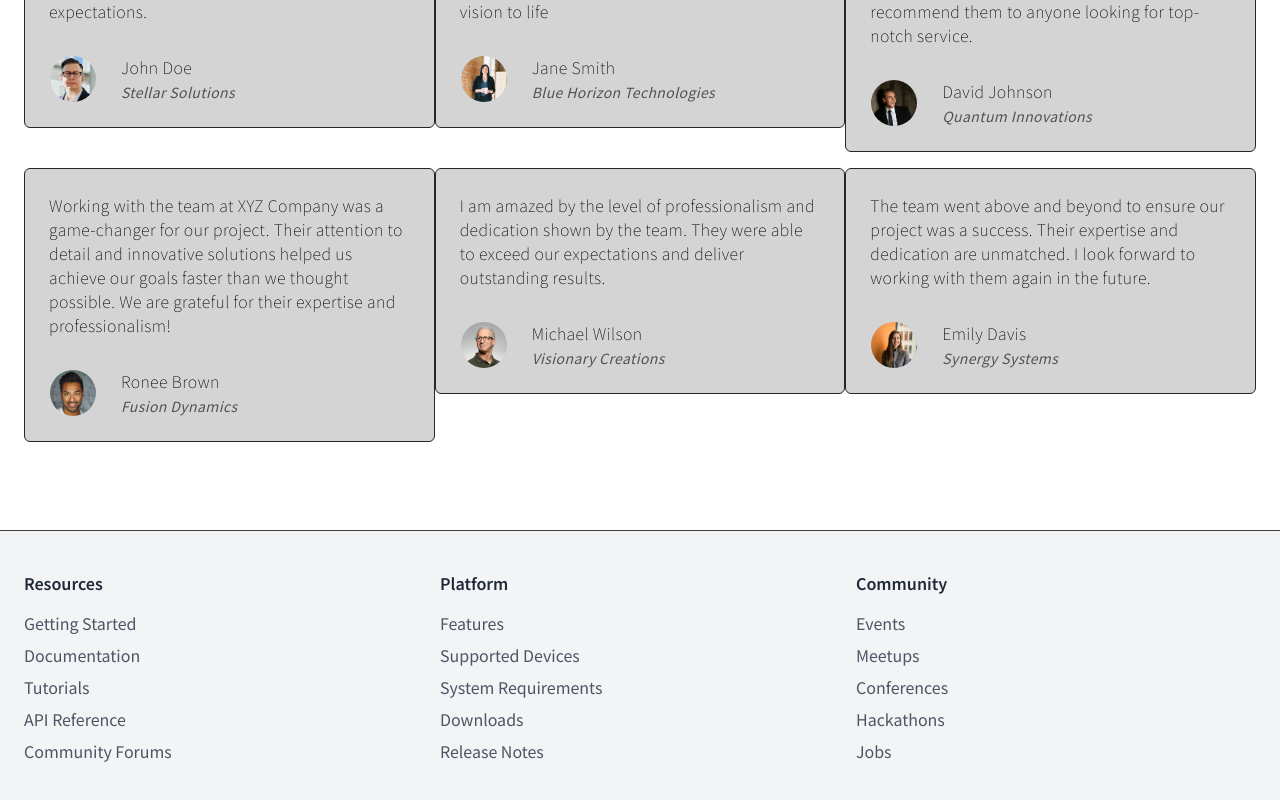
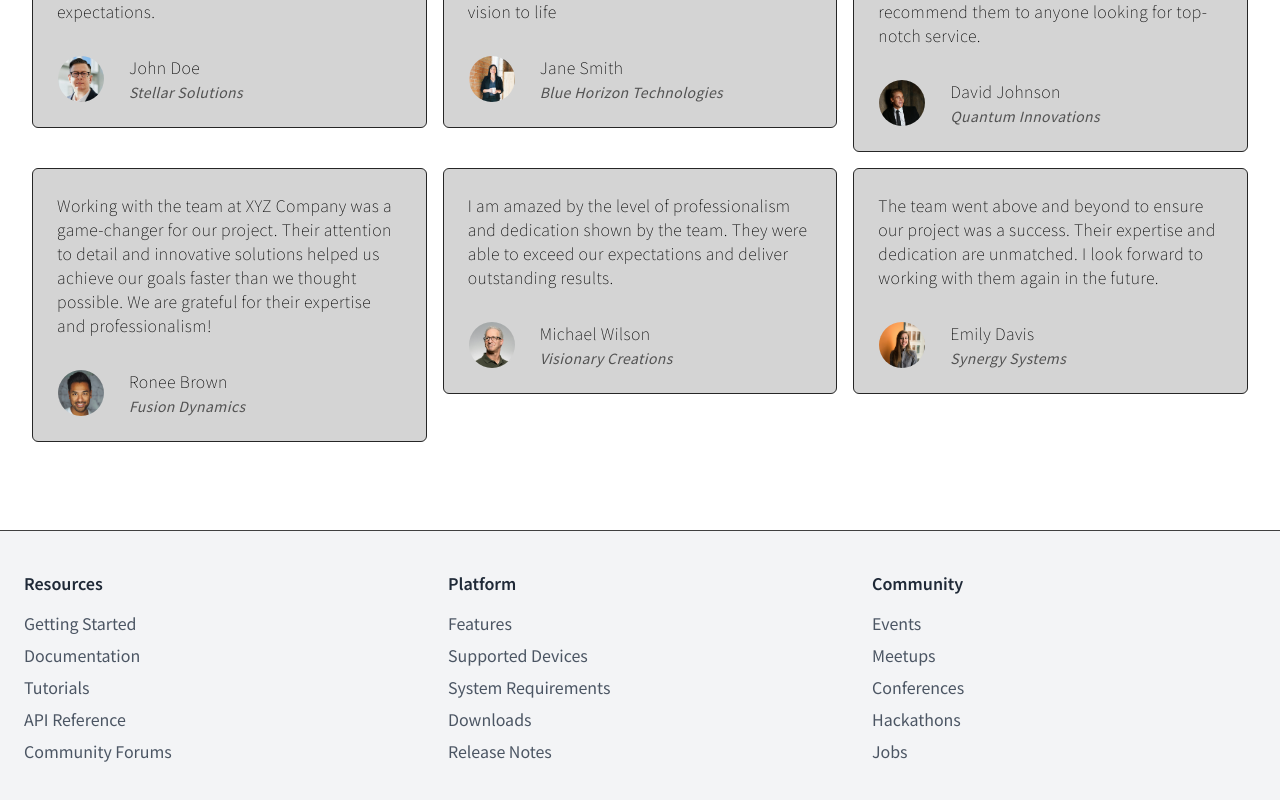
Before and after one commit to kizitech/abz_global, a React (Vite) app: page / in a window 1280 px wide. Shown: the part 1528-2328 px from the top of the page. Built offline with nearby package versions, Linux system fonts and the light colour scheme.

Commit message:
footer $ Testimonial

```diff
--- a/src/components/Footer.jsx
+++ b/src/components/Footer.jsx
@@ -2,7 +2,7 @@
 const Footer = () => {
   return (
     <footer className="mt-20 border-t py-10 px-6 border-neutral-700 bg-gray-100">
-      <div className="grid grid-cols-2 lg:grid-cols-3 gap-4">
+      <div className="grid grid-cols-2 lg:grid-cols-3 gap-10">
         <div>
           <h3 className="text-md font-semibold mb-4 text-gray-800">Resources</h3>
           <ul className="space-y-2">
--- a/src/components/Testimonials.jsx
+++ b/src/components/Testimonials.jsx
@@ -6,7 +6,7 @@
       <h2 className="text-center text-xl font-light my-10 lg:my-20 tracking-wide text-gray-800">What People are saying</h2>
       <div className="flex flex-wrap justify-center">
         {testimonials.map((testimonial, index) => (
-          <div key={index} className="w-full sm:w-1/2 lg:w-1/3 py-2">
+          <div key={index} className="w-full sm:w-1/2 lg:w-1/3 sm:px-2 py-2">
             <div className="bg-neutral-300 rounded-md p-6 text-md border border-neutral-800 font-thin">
               <p>{testimonial.text}</p>
               <div className="flex mt-8 items-start">
```
